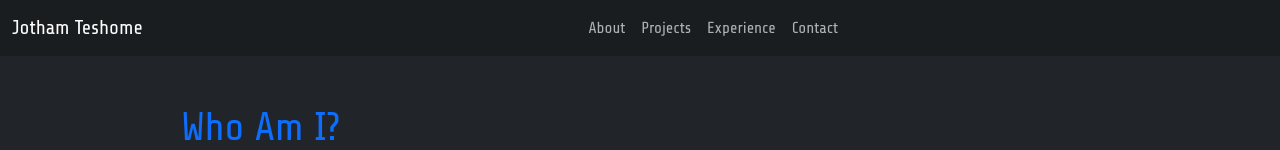
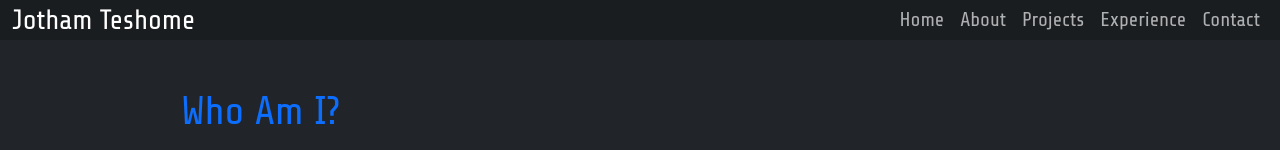
Before and after one commit to jothamteshome/NextJS-Portfolio-Website, a Next.js app: page /about in a window 1280 px wide. Shown: the top 150 px of the page. Built offline with nearby package versions, Linux system fonts and the light colour scheme.

Commit message:
Set navigation bar to be fixed to top of screen at all times; modified `ContentSection` to align title with content on md or smaller screens

```diff
--- a/src/app/global.css
+++ b/src/app/global.css
@@ -8,6 +8,13 @@ body {
     min-height: 100vh;
 }
 
+main {
+    padding-top: 5vh;
+}
+
+.main_layout_navbar {
+    height: 5vh;
+}
 
 .social-media-icon {
     width: 2.5rem;
--- a/src/components/contentSection.js
+++ b/src/components/contentSection.js
@@ -14,7 +14,7 @@ const ContentSection = function ({ section_title, children }) {
             <Col xs={12}>
                 <h1 className="fs-1 text-primary mt-5">{section_title}</h1>
             </Col>
-            <Col className="mx-auto mt-2" xs={11}>
+            <Col className="mx-auto mt-2" xs={12} lg={11}>
                 {children}
             </Col>
         </Row>
--- a/src/components/mainLayout.js
+++ b/src/components/mainLayout.js
@@ -9,17 +9,17 @@ import Navbar from 'react-bootstrap/Navbar';
 import Stack from 'react-bootstrap/Stack';
 
 
-const CustomNavigation = function() {
+const NavigationBar = function() {
     return (
-        <Navbar expand="lg" className="bg-dark-subtle">
+        <Navbar fixed="top" expand="lg" className="main_layout_navbar bg-dark-subtle">
             <Container fluid>
-                <Navbar.Brand href="/">Jotham Teshome</Navbar.Brand>
+                <Navbar.Brand href="/" className='fs-3'>Jotham Teshome</Navbar.Brand>
                 <Navbar.Toggle aria-controls="responsive-navbar-nav" />
                 <Navbar.Collapse id="responsive-navbar-nav">
-                    <Nav className="mx-auto">
+                    <Nav className="ms-auto">
                         {
                             navigationRoutes.map((navigation, i) => (
-                                <Nav.Link key={i} href={navigation.route}>{navigation.name}</Nav.Link>
+                                <Nav.Link key={i} className="fs-5" href={navigation.route}>{navigation.name}</Nav.Link>
                             ))
                         }
                     </Nav>
@@ -33,8 +33,8 @@ const MainLayout = function({ children }) {
     return (
         <html lang="en" data-bs-theme="dark">
             <Stack as="body">
-                <CustomNavigation></CustomNavigation>
-                <Container as="main" className='flex-grow-1 bg-body' fluid>
+                <NavigationBar/>
+                <Container as="main" className='bg-body' fluid>
                     {children}
                 </Container>
             </Stack>
--- a/src/constants.js
+++ b/src/constants.js
@@ -38,6 +38,7 @@ export const serviceData = [
 ];
 
 export const navigationRoutes = [
+    { name: 'Home', route: '/'},
     { name: 'About', route: '/about' },
     { name: 'Projects', route: '/projects' },
     { name: 'Experience', route: '/experience' },
```
